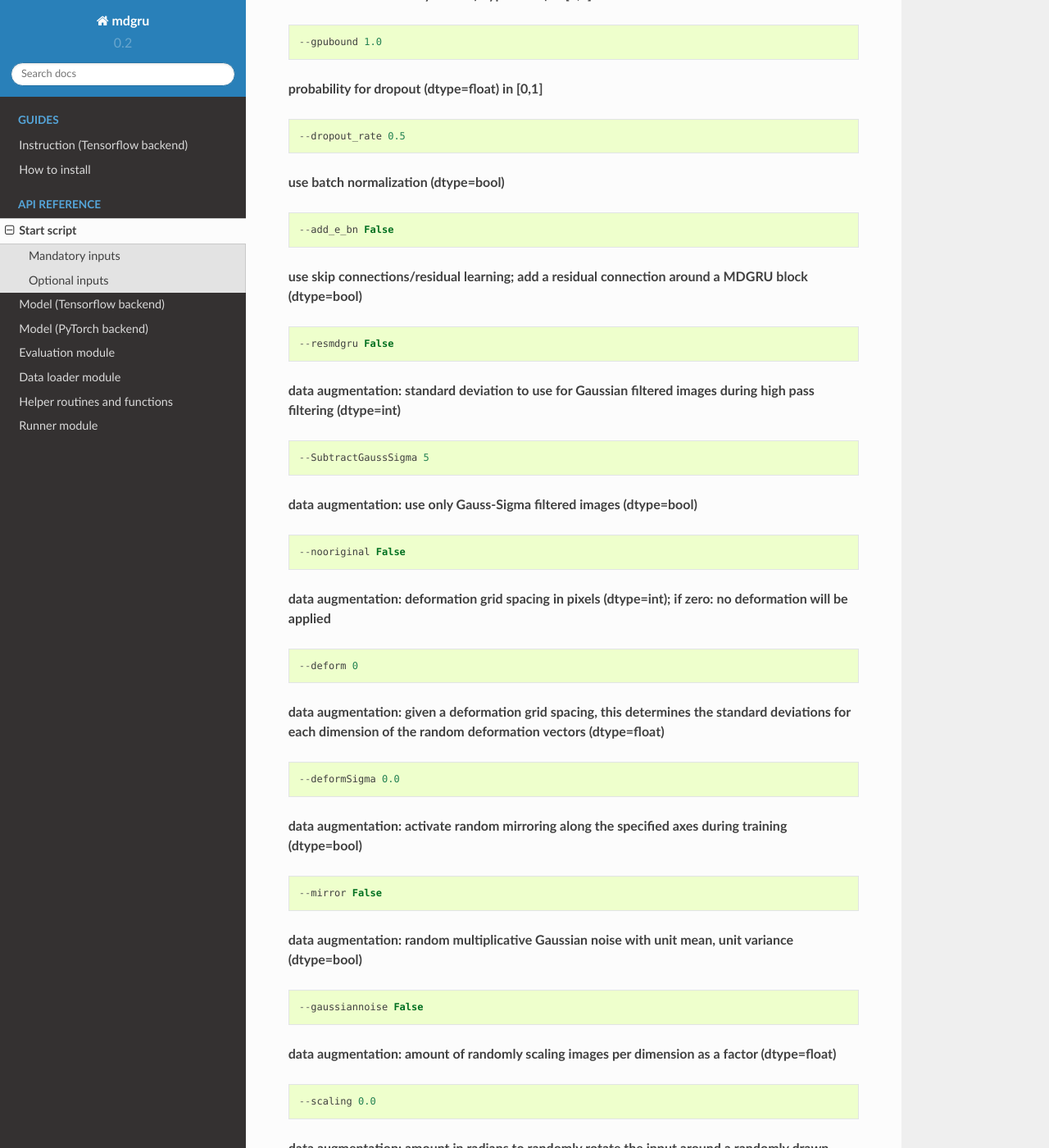
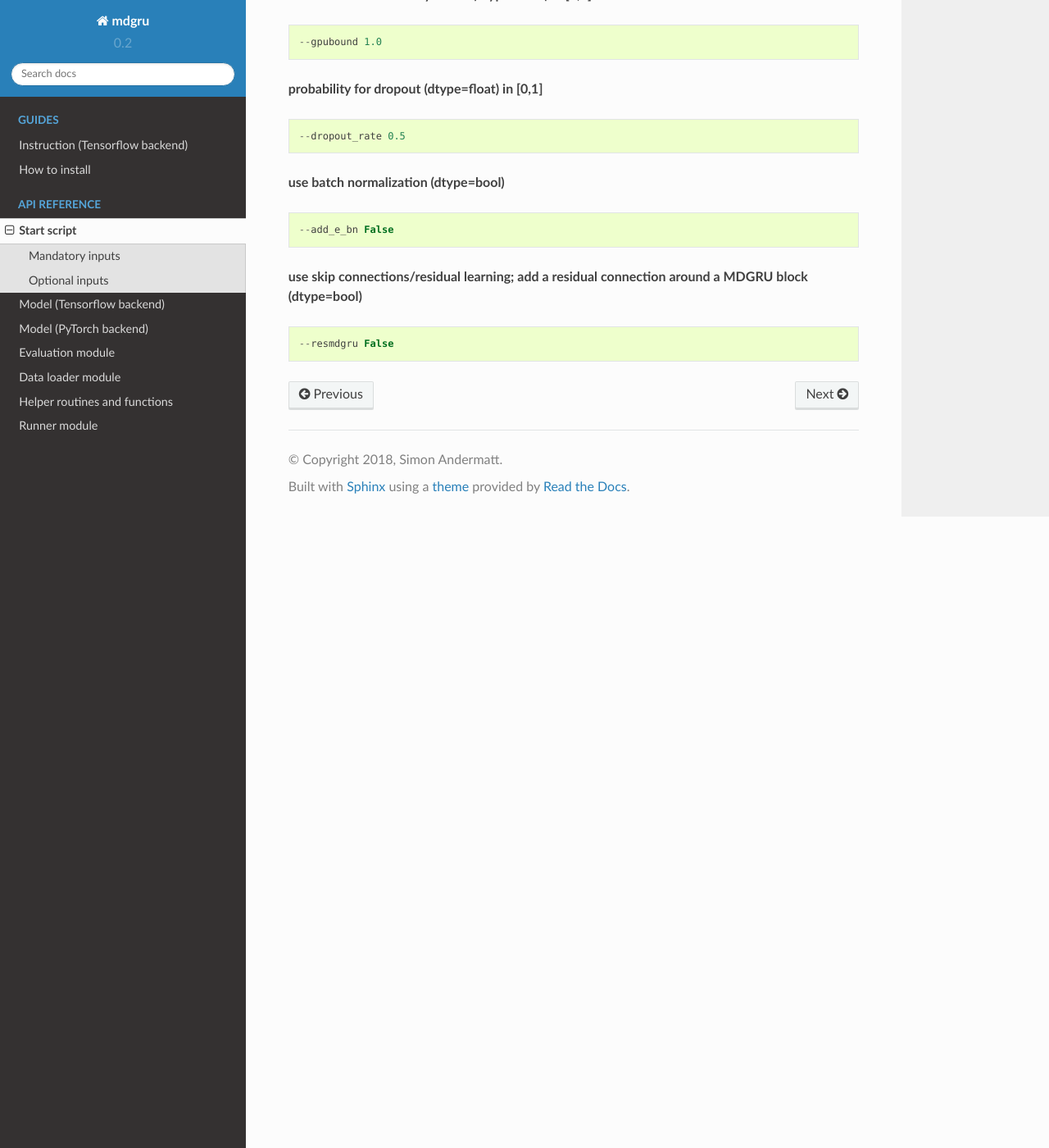
Before and after one commit to zubata88/mdgru, a Sphinx documentation site: the page built from docs/RUN_mdgru.rst, in a window 1280 px wide and 1400 px high, scrolled down 2438 px. Shown: the whole window at 82% size. Built offline with Sphinx 7.4.7 and the Read the Docs theme 2.0.0, drawn with Linux system fonts in a browser that asks for light colours; some of the changed text lies outside the part shown.

Commit message:
Update RUN_mdgru.rst

```diff
--- a/docs/RUN_mdgru.rst
+++ b/docs/RUN_mdgru.rst
@@ -121,103 +121,3 @@ These are optional inputs for which the default values (listed in the commands b
 ::
 
     --resmdgru False
-
-**data augmentation: standard deviation to use for Gaussian filtered images during high pass filtering (dtype=int)**
-::
-
-    --SubtractGaussSigma 5
-
-**data augmentation: use only Gauss-Sigma filtered images (dtype=bool)**
-::
-
-    --nooriginal False
-
-**data augmentation: deformation grid spacing in pixels (dtype=int); if zero: no deformation will be applied**
-::
-
-    --deform 0
-
-**data augmentation: given a deformation grid spacing, this determines the standard deviations for each dimension of the random deformation vectors (dtype=float)**
-::
-
-    --deformSigma 0.0
-
-**data augmentation: activate random mirroring along the specified axes during training (dtype=bool)**
-::
-
-    --mirror False
-
-**data augmentation: random multiplicative Gaussian noise with unit mean, unit variance (dtype=bool)**
-::
-
-    --gaussiannoise False
-
-**data augmentation: amount of randomly scaling images per dimension as a factor (dtype=float)**
-::
-
-    --scaling 0.0
-
-**data augmentation: amount in radians to randomly rotate the input around a randomly drawn vector (dtype=float)**
-::
-
-    --rotation 0.0
-
-**sampling outside of discrete coordinates (dtype=float)**
-::
-
-    --shift 0.0
-
-**interpolation when using no deformation grids (dtype=bool)**
-::
-
-    --interpolate_always False
-
-**define random seed for deformation variables (dtype=int)**
-::
-
-    --deformseed 1234
-
-**spline order interpolation_order in 0 (constant), 1 (linear), 2 (cubic) (dtype=int)**
-::
-
-    --interpolation_order 3
-
-**rule on how to add values outside image boundaries ("constant", "nearest", "reflect", "wrap") (dtype=str)**
-::
-
-    --padding_rule constant
-
-**whiten image data to mean 0 and unit variance (dtype=bool)**
-::
-
-    --whiten True
-
-**force each n-th sample to contain labelled data (dtype=int)**
-::
-
-    --each_with_labels 0
-
-**whether channels appear first (PyTorch) or last (TensorFlow) (dtype=bool)**
-::
-
-    --channels_first False
-
-**if multiple masks are provided, we select one at random for each sample (dtype=bool)**
-::
-
-    --choose_mask_at_random False
-
-**perform one-hot-encoding from probability distributions (dtype=bool)**
-::
-
-    --perform_one_hot_encoding True
-
-**ignore missing masks (dtype=bool)**
-::
-
-    --ignore_missing_mask False
-
-**correct nifti orientation (dtype=bool)**
-::
-
-    --correct_orientation True
```
